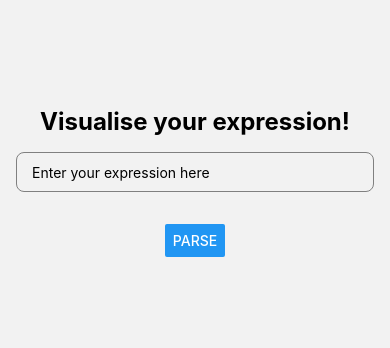
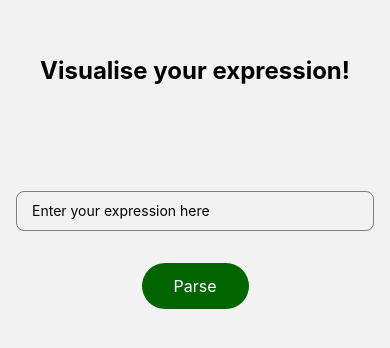
Before and after one commit to rheagarud/ICHACK24, a React Native app in the folder frontend_NEW/: screen /InputScreen in a window 390 px wide. Shown: the part 240-588 px from the top of the page. Built offline with nearby package versions, Linux system fonts and the light colour scheme.

Commit message:
Slayed formatting

```diff
--- a/frontend_NEW/Screens/InputScreen.js
+++ b/frontend_NEW/Screens/InputScreen.js
@@ -1,6 +1,6 @@
 // InputScreen.js
 import React, { useState } from 'react';
-import { View, Text, TextInput, Button, StyleSheet } from 'react-native';
+import { View, Text, TextInput, Button, StyleSheet, TouchableOpacity } from 'react-native';
 import { useNavigation } from '@react-navigation/native';
 import { styles } from '../styles';
 
@@ -40,10 +40,12 @@
 
       <Text style={styles.errorText}>{errorText}</Text>
 
-      <Button title="Parse"
+      <TouchableOpacity
+        style={styles.roundedButton}
         onPress={handleButtonPress}
-        style = {styles.roundedButton}
-      />
+      >
+        <Text style={styles.buttonText}>Parse</Text>
+      </TouchableOpacity>
 
     </View>
   );
--- a/frontend_NEW/styles.js
+++ b/frontend_NEW/styles.js
@@ -10,7 +10,7 @@
     header: {
         fontSize: 24,
         fontWeight: 'bold',
-        marginBottom: 16,
+        marginBottom: 106,
     },
     textBox: {
         height: 40,
@@ -24,8 +24,15 @@
         textAlign: 'left',
     },
     roundedButton: {
-        backgroundColor: 'black',
-        borderRadius: 100,
+        backgroundColor: 'darkgreen',
+        borderRadius: 30,
+        paddingVertical: 3,
+        paddingHorizontal: 22,
+    },
+    buttonText: {
+        color: 'white',
+        fontSize: 16,
+        padding: 10
     },
     errorText: {
         color: 'red',
```
